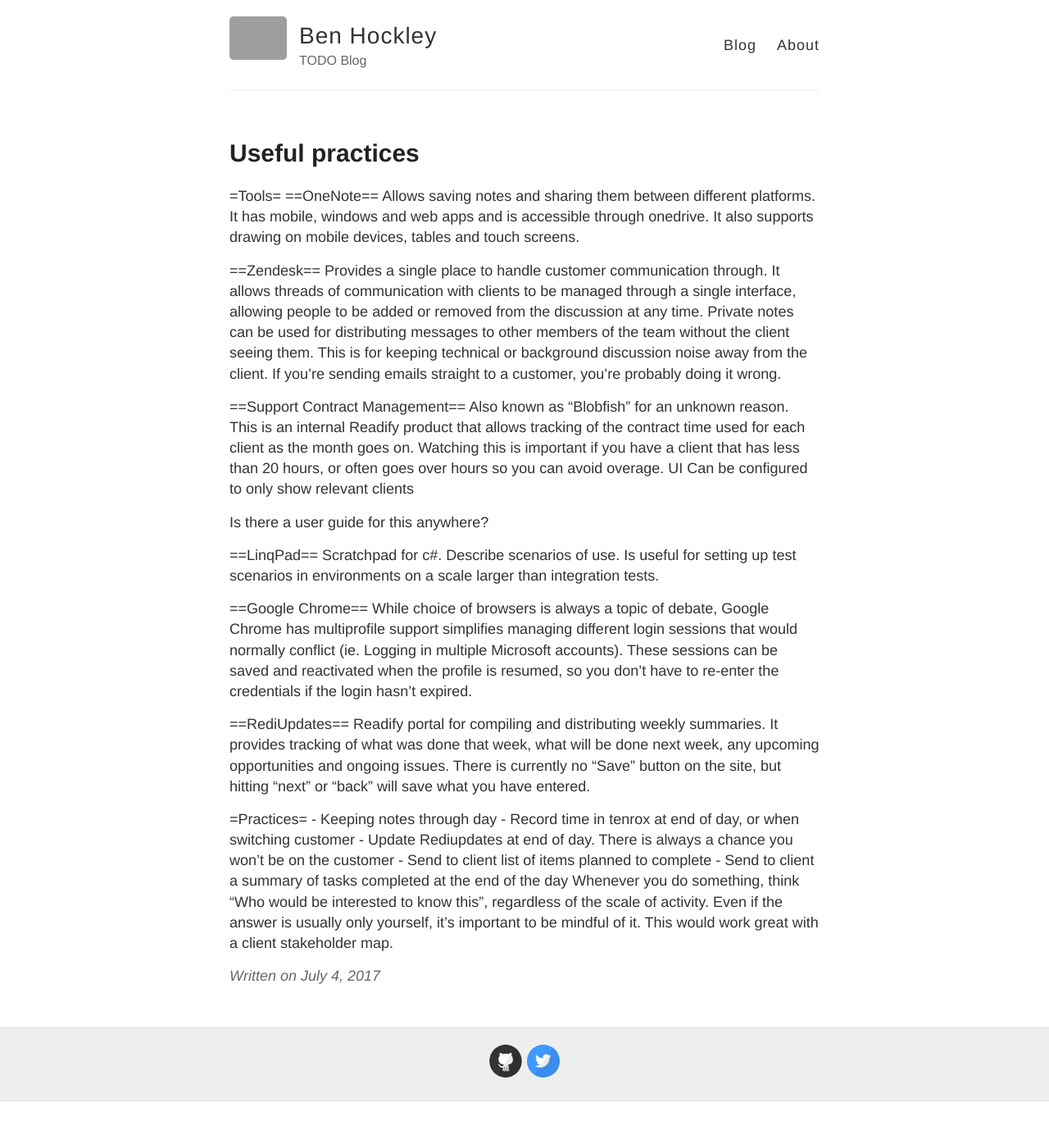
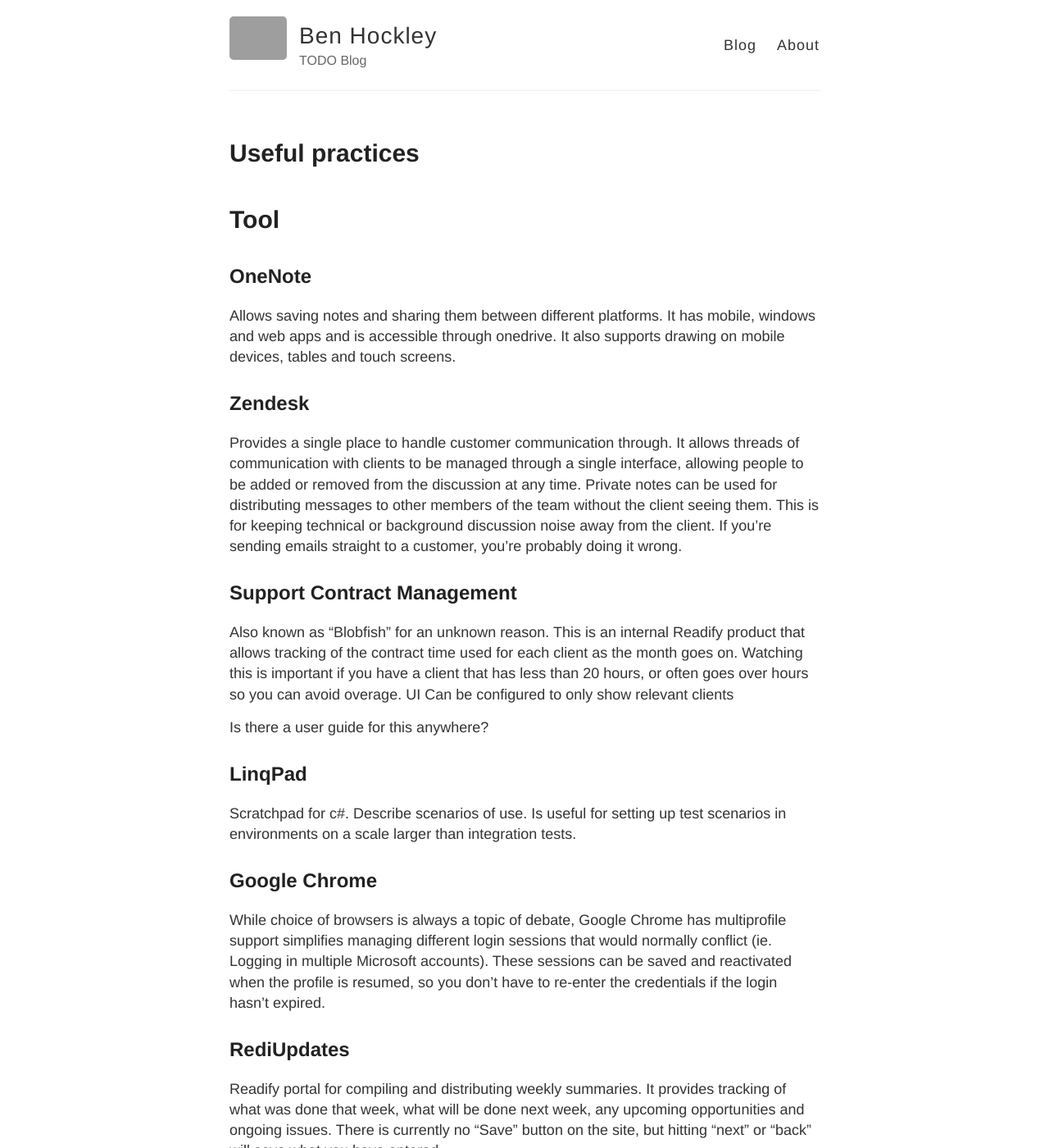
Before and after one commit to Togusa09/Togusa09.github.io, a Jekyll site: the page built from _posts/2017-7-4-Useful-Things.md, in a window 1280 px wide and 1400 px high. Shown: the whole window at 82% size. Built offline with Jekyll 4.4.1, drawn with Linux system fonts in a browser that asks for light colours; some of the changed text lies outside the part shown; grey boxes are pictures that could not be loaded.

Commit message:
Fixed heading markup

```diff
--- a/_posts/2017-7-4-Useful-Things.md
+++ b/_posts/2017-7-4-Useful-Things.md
@@ -3,29 +3,28 @@ layout: post
 title: Useful practices
 ---
 
-
-=Tools=
-==OneNote==
+# Tool
+## OneNote
 Allows saving notes and sharing them between different platforms. It has mobile, windows and web apps and is accessible through onedrive. It also supports drawing on mobile devices, tables and touch screens.
 
-==Zendesk==
+## Zendesk
 Provides a single place to handle customer communication through. It allows threads of communication with clients to be managed through a single interface, allowing people to be added or removed from the discussion at any time. Private notes can be used for distributing messages to other members of the team without the client seeing them. This is for keeping technical or background discussion noise away from the client. If you're sending emails straight to a customer, you're probably doing it wrong.
 
-==Support Contract Management==
+## Support Contract Management
 Also known as "Blobfish" for an unknown reason. This is an internal Readify product that allows tracking of the contract time used for each client as the month goes on. Watching this is important if you have a client that has less than 20 hours, or often goes over hours so you can avoid overage. UI Can be configured to only show relevant clients
 
 Is there a user guide for this anywhere?
 
-==LinqPad==
+## LinqPad
 Scratchpad for c#. Describe scenarios of use. Is useful for setting up test scenarios in environments on a scale larger than integration tests.
 
-==Google Chrome==
+## Google Chrome
 While choice of browsers is always a topic of debate, Google Chrome has multiprofile support simplifies managing different login sessions that would normally conflict (ie. Logging in multiple Microsoft accounts). These sessions can be saved and reactivated when the profile is resumed, so you don't have to re-enter the credentials if the login hasn't expired.
 
-==RediUpdates==
+## RediUpdates
 Readify portal for compiling and distributing weekly summaries. It provides tracking of what was done that week, what will be done next week, any upcoming opportunities and ongoing issues. There is currently no "Save" button on the site, but hitting "next" or "back" will save what you have entered.
 
-=Practices=
+#Practices
 	- Keeping notes through day
 	- Record time in tenrox at end of day, or when switching customer
 	- Update Rediupdates at end of day. There is always a chance you won't be on the customer
```
